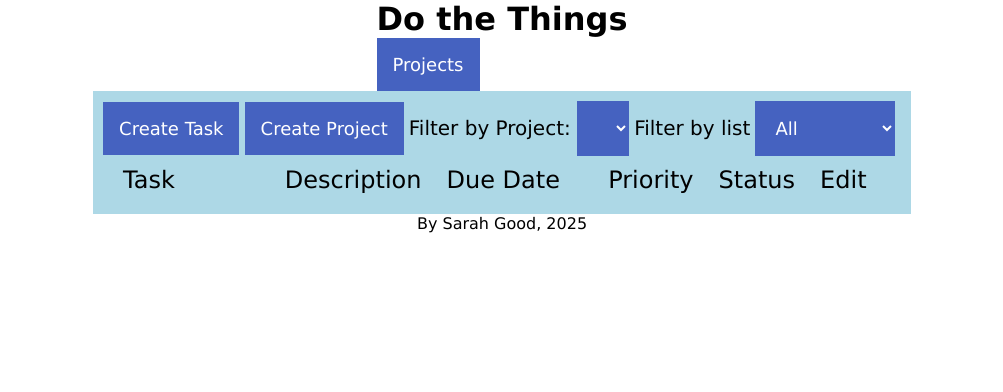
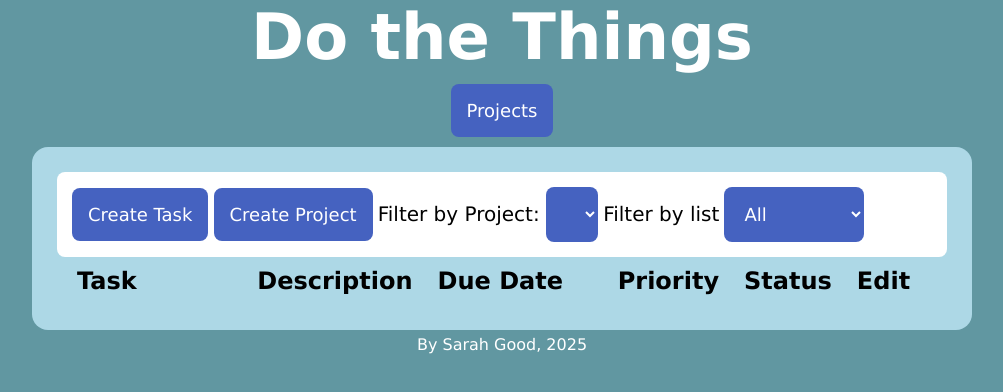
Before and after one commit to SarahEGood/todolist-basic, a website built with webpack: page src/template.html in a window 1280 px wide. Shown: the whole page, without its empty margins (138-1141 px from the left). Built offline with nearby package versions, Linux system fonts and the light colour scheme.

Commit message:
slight css styling tweaks

```diff
--- a/src/index.js
+++ b/src/index.js
@@ -181,7 +181,7 @@ function reloadTasks(project='All') {
     // Clear task list div
     const taskList = document.getElementById('tasks');
     taskList.innerHTML = `
-        <div class="task">
+        <div class="task formatheader">
             <div class="tasklabels">Task</div>
             <div class="tasklabels">Description</div>
             <div class="tasklabels">Due Date</div>
@@ -350,7 +350,7 @@ function reloadProjects() {
     myProjects = JSON.parse(localStorage.getItem('projects'));
 
     projectList.innerHTML = `
-        <div class="project">
+        <div class="project formatheader">
             <div class="tasklabels">Project</div>
             <div class="tasklabels">Edit</div>
             <div class="tasklabels">Delete</div>
--- a/src/styles.css
+++ b/src/styles.css
@@ -2,6 +2,10 @@
     margin: 0;
     padding: 0;
     font-family: 'Lucida Sans', 'Lucida Sans Regular', 'Lucida Grande', 'Lucida Sans Unicode', Geneva, Verdana, sans-serif;
+}
+
+body {
+    background-color: #6197a1;
 }
 
 .wrapper {
@@ -33,9 +37,16 @@
 }
 
 .tasks-wrapper {
-    padding: 10px;
+    padding: 25px;
+    border-radius: 16px;
     background: lightblue;
     width: clamp(500px, auto, 800px);
+}
+
+.tasks-ops {
+    background-color: white;
+    padding: 15px;
+    border-radius: 8px;
 }
 
 .task{
@@ -112,3 +123,32 @@ select {
     padding: 10px;
     width: clamp(500px, auto, 800px);
 }
+
+.modalbtn, #togglebtn, #create, #createproject, #submitCreate, select {
+    border-radius: 8px;
+}
+
+#deleteBtn {
+    background-color: darkred;
+}
+
+.nav {
+    display: flex;
+    padding: 10px;
+    align-items: center;
+    justify-content: center;
+}
+
+h1 {
+    font-size: 64px;
+    color: white;
+}
+
+.formatheader {
+    font-weight: bolder;
+}
+
+footer {
+    color: white;
+    padding: 5px;
+}
--- a/src/template.html
+++ b/src/template.html
@@ -87,8 +87,8 @@
                         <!-- Projects dynamically generated -->
                     </select>
                 </form>
-                <button id="submitEdit">Submit</button>
-                <button id="deleteBtn">Delete</button>
+                <button class="modalbtn" id="submitEdit">Submit</button>
+                <button class="modalbtn" id="deleteBtn">Delete</button>
             </div>
         </div>
     </div>
```
